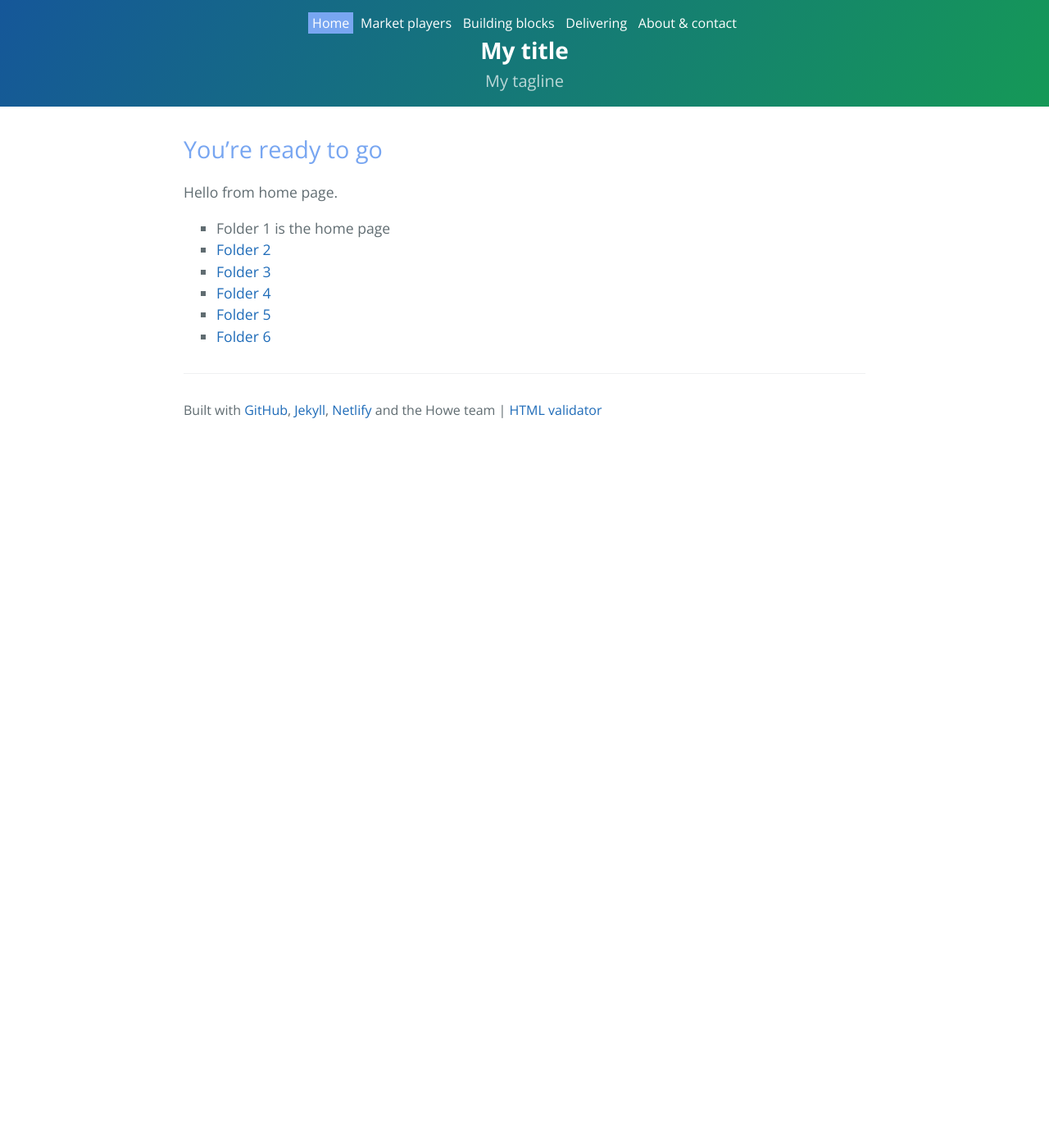
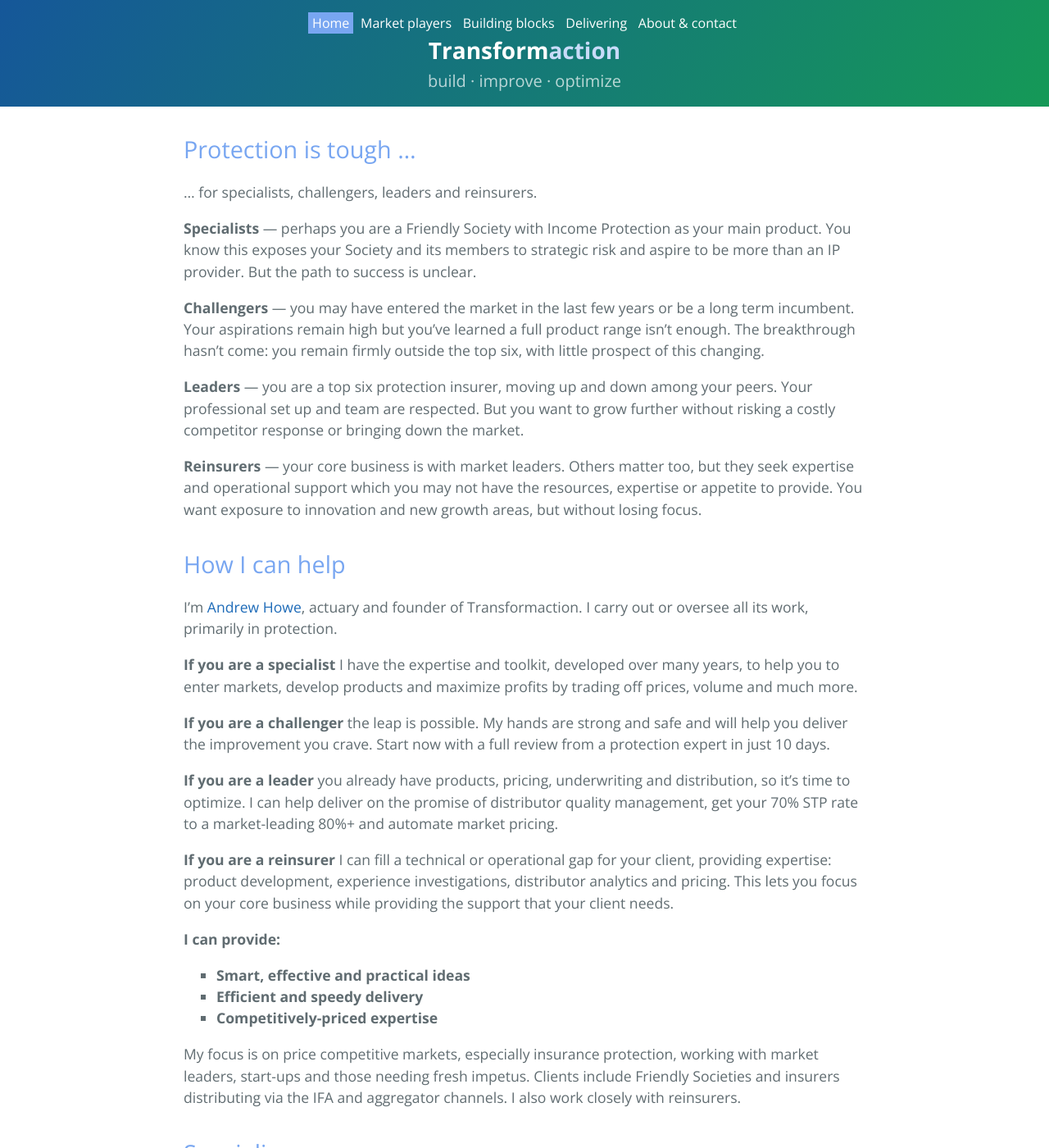
Before and after one commit to maverickactuary/1actuary, a Jekyll site: the page built from index.md, in a window 1280 px wide and 1400 px high. Shown: the whole window at 82% size. Built offline with Jekyll 4.4.1, drawn with Linux system fonts in a browser that asks for light colours; some of the changed text lies outside the part shown.

Commit message:
Update layouts and home page

```diff
--- a/_layouts/default.html
+++ b/_layouts/default.html
@@ -32,9 +32,9 @@
     <header class="page-header">
       {% include navigation.html %}
       <!-- <h1 class="project-name">{{ page.title | default: site.title | default: site.github.repository_name }}</h1> -->
-      <h1 class="project-name">My title</h1>
+      <h1 class="project-name">Transform<span class="tdlheading">action</span></h1>
       <!-- <h2 class="project-tagline">{{ page.description | default: site.description | default: site.github.project_tagline }}</h2>-->
-      <h2 class="project-tagline">My tagline</h2>
+      <h2 class="project-tagline">build &middot; improve &middot; optimize</h2>
 
       {% if site.github.is_project_page %}
         <a href="{{ site.github.repository_url }}" class="btn">View on GitHub</a>
@@ -56,6 +56,7 @@
         <!-- <span class="site-footer-credits">Hosted on <a href="https://pages.github.com">GitHub Pages</a> customized by Andrew Howe and deployed on <a href="https://www.netlify.com/">Netlify</a> | <a href="https://validator.w3.org/nu/?doc=https://maverickactuary.github.io{{ page.url }}">HTML validator</a></span> -->
 
         Built with <a href="https://github.com">GitHub</a>, <a href="https://jekyllrb.com/">Jekyll</a>, <a href="https://www.netlify.com/">Netlify</a> and the Howe team | <a href="https://validator.w3.org/nu/?doc=https://maverickactuary.github.io{{ page.url }}">HTML validator</a>
+        <br />&copy; Copyright 2012-2020. Transformaction Development Limited, registered in England, no. 10344080.
 
       </footer>
     </main>
--- a/index.md
+++ b/index.md
@@ -1,16 +1,58 @@
 ---
 layout: default
 folder: /
-title: "Happy Jekylling!"
+title: "Transformaction"
 ---
 
-## You're ready to go
+# Protection is tough ...
 
-Hello from home page.
+... for specialists, challengers, leaders and reinsurers.
 
-+ Folder 1 is the home page
-+ [Folder 2](/content/2folder/)
-+ [Folder 3](/content/3folder/)
-+ [Folder 4](/content/4folder/)
-+ [Folder 5](/content/5folder/)
-+ [Folder 6](/content/6folder/)
+**Specialists** &mdash; perhaps you are a Friendly Society with Income Protection as your main product. You know this exposes your Society and its members to strategic risk and aspire to be more than an IP provider. But the path to success is unclear.
+
+**Challengers** &mdash; you may have entered the market in the last few years or be a long term incumbent. Your aspirations remain high but you've learned a full product range isn't enough. The breakthrough hasn't come: you remain firmly outside the top six, with little prospect of this changing.
+
+**Leaders** &mdash; you are a top six protection insurer, moving up and down among your peers. Your professional set up and team are respected. But you want to grow further without risking a costly competitor response or bringing down the market.
+
+**Reinsurers** &mdash; your core business is with market leaders. Others matter too, but they seek expertise and operational support which you may not have the resources, expertise or appetite to provide. You want exposure to innovation and new growth areas, but without losing focus.
+
+## How I can help
+
+I'm [Andrew Howe](http://www.linkedin.com/in/maverickactuary), actuary and founder of Transformaction. I carry out or oversee all its work, primarily in protection.
+
+**If you are a specialist** I have the expertise and toolkit, developed over many years, to help you to enter markets, develop products and maximize profits by trading off prices, volume and much more.
+
+**If you are a challenger** the leap is possible. My hands are strong and safe and will help you deliver the improvement you crave. Start now with a full review from a protection expert in just 10 days.
+
+**If you are a leader** you already have products, pricing, underwriting and distribution, so it's time to optimize. I can help deliver on the promise of distributor quality management, get your 70% STP rate to a market-leading 80%+ and automate market pricing.
+
+**If you are a reinsurer** I can fill a technical or operational gap for your client, providing expertise: product development, experience investigations, distributor analytics and pricing. This lets you focus on your core business while providing the support that your client needs.
+
+**I can provide:**
+
++ **Smart, effective and practical ideas**
++ **Efficient and speedy delivery**
++ **Competitively-priced expertise**
+
+My focus is on price competitive markets, especially insurance protection, working with market leaders, start-ups and those needing fresh impetus. Clients include Friendly Societies and insurers distributing via the IFA and aggregator channels. I also work closely with reinsurers.
+
+## Specialisms
+
+**Reinsurance.** Almost all leading protection companies run with 100% reinsurance. If you are an insurer I can help target the right reinsurer for you, manage the costs and optimize the structures. Reinsurers get exceptional controls and a fair deal.
+
+**Pricing.** Interacting with many other areas, there are real opportunities to excel. I can provide pricing tools and methodologies right through to fully optimized market pricing. There's scope for competitive advantage here.
+
+I have also had significant exposure to:
+
+**Distribution.** You can actively target lapse, mortality and morbidity using analytics and distributor pricing. Getting this right opens up the best reinsurance deals.
+
+**Underwriting.** In Tied and IFA markets data-driven techniques allow you to set a clear philosophy and rules which optimize take up rate and profitability.
+
+Let's work together.
+
+Why not arrange a free 1 hour MS teams, Skype, Webex or Zoom? Or read on to:
+
++ [Review and segment the individual protection market](/content/2marketplayers/)
++ [Learn about the real impact of reinsurers](/content/2marketplayers/reinsurers.html)
++ [Investigate the building blocks of protection success](/content/3buildingblocks/)
++ [Determine the best route to delivery](/content/4delivering/)
```
